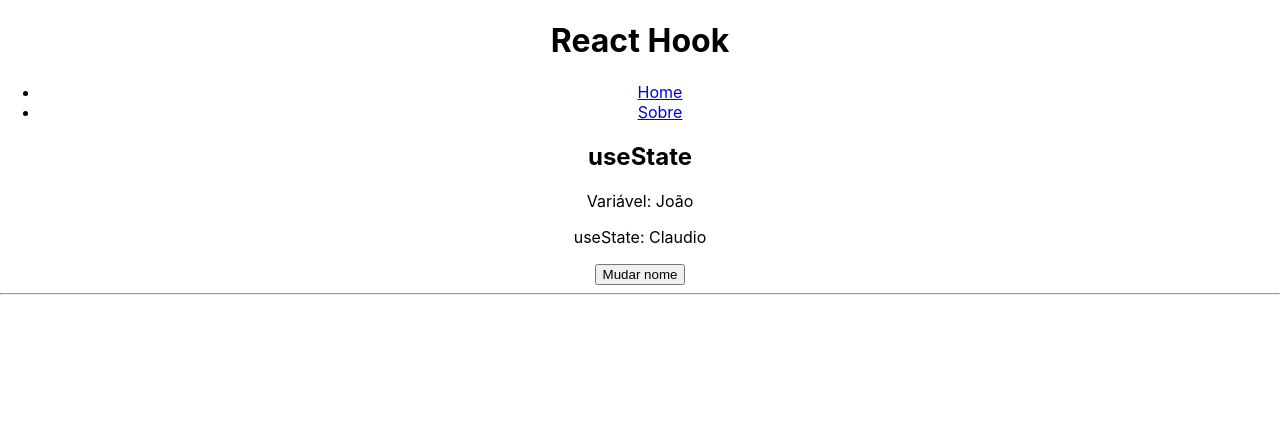
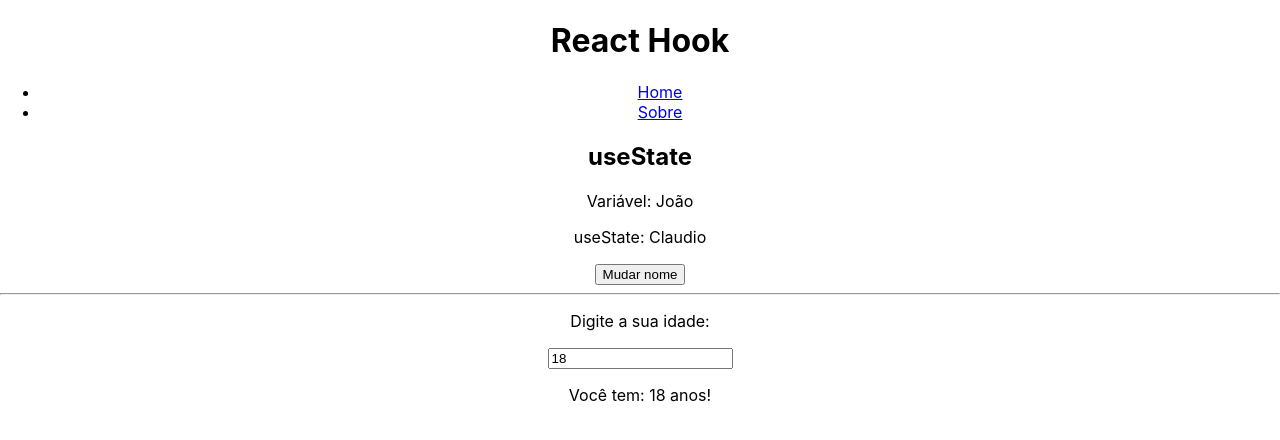
Before and after one commit to clacerda/React_Aulas_ProfMateusBattisti, a React (Create React App) app in the folder HOOKS_REACT/useState/reacthooks/: page / in a window 1280 px wide. Shown: the top 440 px of the page. Built offline with nearby package versions, Linux system fonts and the light colour scheme.

Commit message:
useState - aula 1

```diff
--- a/HOOKS_REACT/useState/reacthooks/src/components/HookUseState.js
+++ b/HOOKS_REACT/useState/reacthooks/src/components/HookUseState.js
@@ -12,6 +12,11 @@ const HookUseState = () => {
     setName("Betoneira")
  }
 
+  //2 - useState e input
+  const [age, setAge] = useState(18);
+
+
+
   return (
     <div>
         {/* 1 - useState */}
@@ -20,6 +25,13 @@ const HookUseState = () => {
         <p>useState: {name}</p>
         <button onClick={ChangeName}>Mudar nome</button>
         <hr />
+
+        {/* UseState e Input */}
+        <p>Digite a sua idade:</p>
+        <form>
+            <input type="text"   id="" value={age} onChange={(e) => setAge(e.target.value)} />
+            <p>Você tem: {age} anos!</p>
+        </form>
     </div>
   )
 }
```
